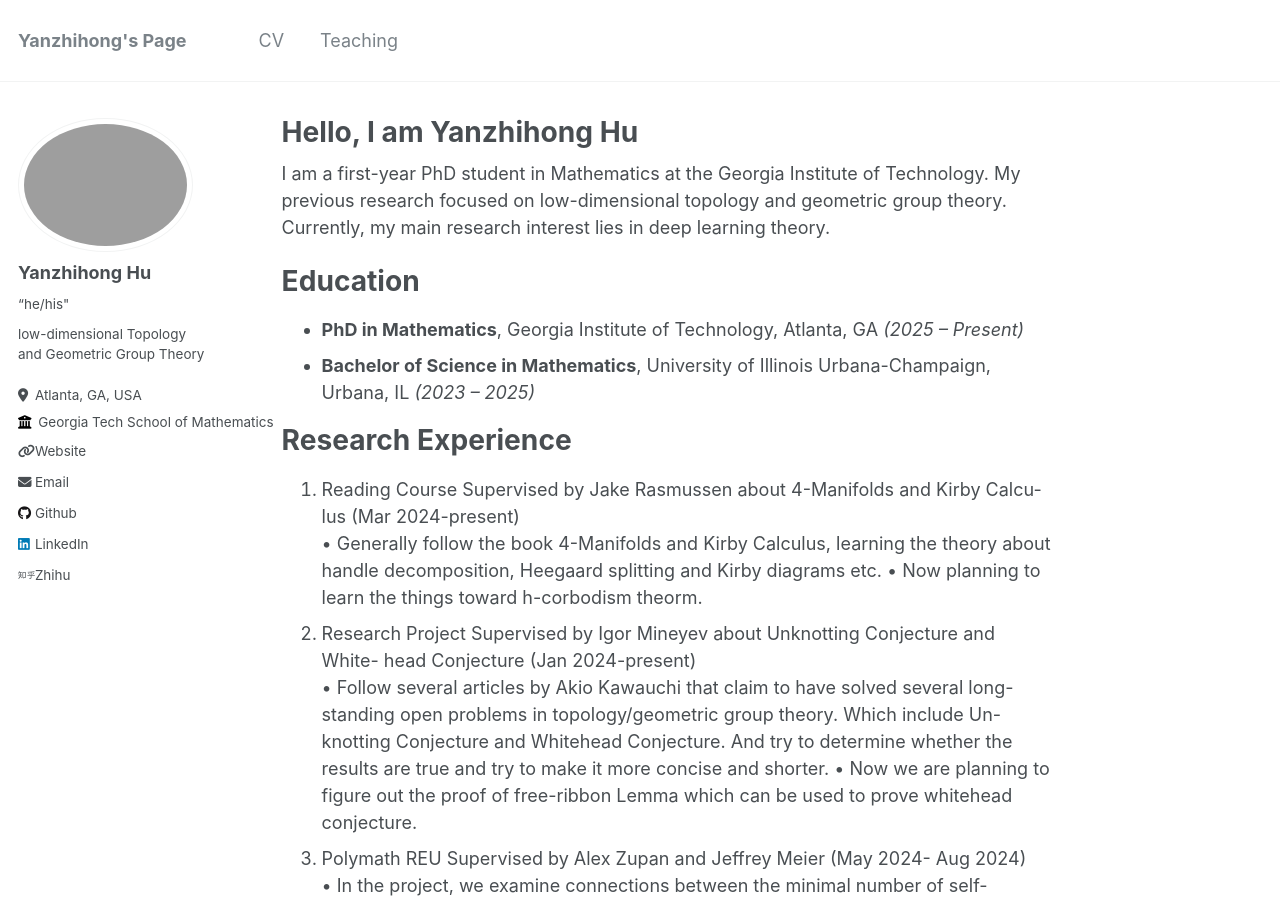
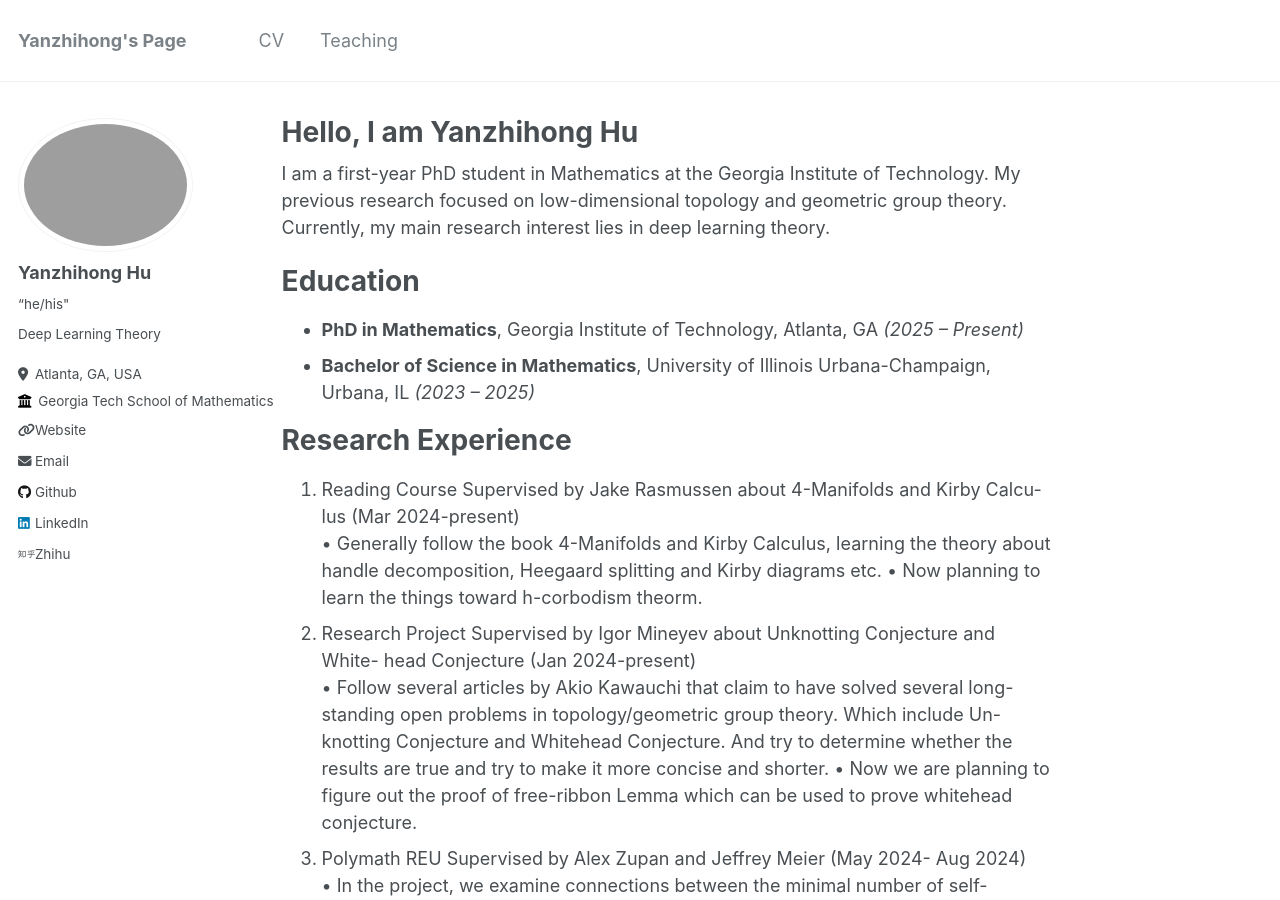
Before and after one commit to Yanzhihong-Hu/Yanzhihong-Hu.github.io, a Jekyll site: the page built from _pages/about.md, in a window 1280 px wide and 900 px high. Built offline with Jekyll 4.4.1, drawn with Linux system fonts in a browser that asks for light colours.

Commit message:
Update _config.yml

```diff
--- a/_config.yml
+++ b/_config.yml
@@ -24,7 +24,7 @@ author:
   avatar           : "Profile.jpg"
   name             : "Yanzhihong Hu"
   pronouns         : “he/his"
-  bio              : "low-dimensional Topology and Geometric Group Theory"
+  bio              : "Deep Learning Theory"
   location         : "Atlanta, GA, USA"
   employer         : "Georgia Tech School of Mathematics"
   uri              : "https://math.gatech.edu/"
```
